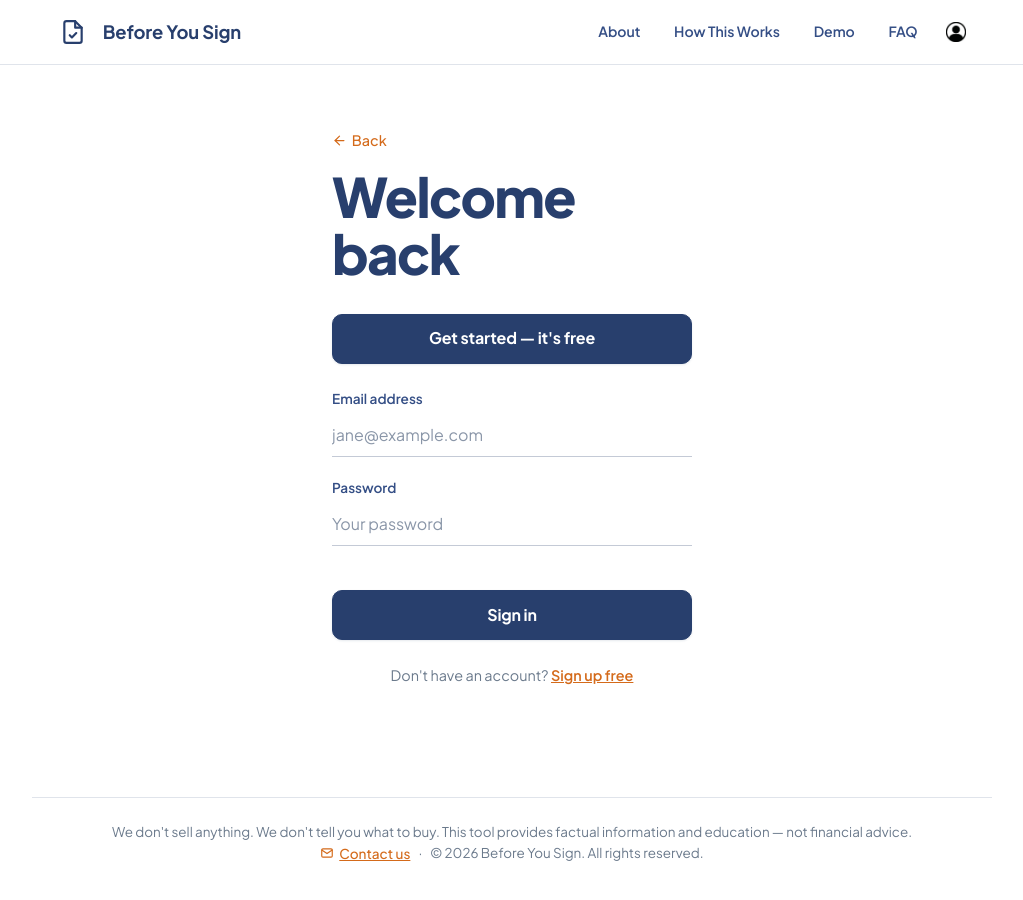
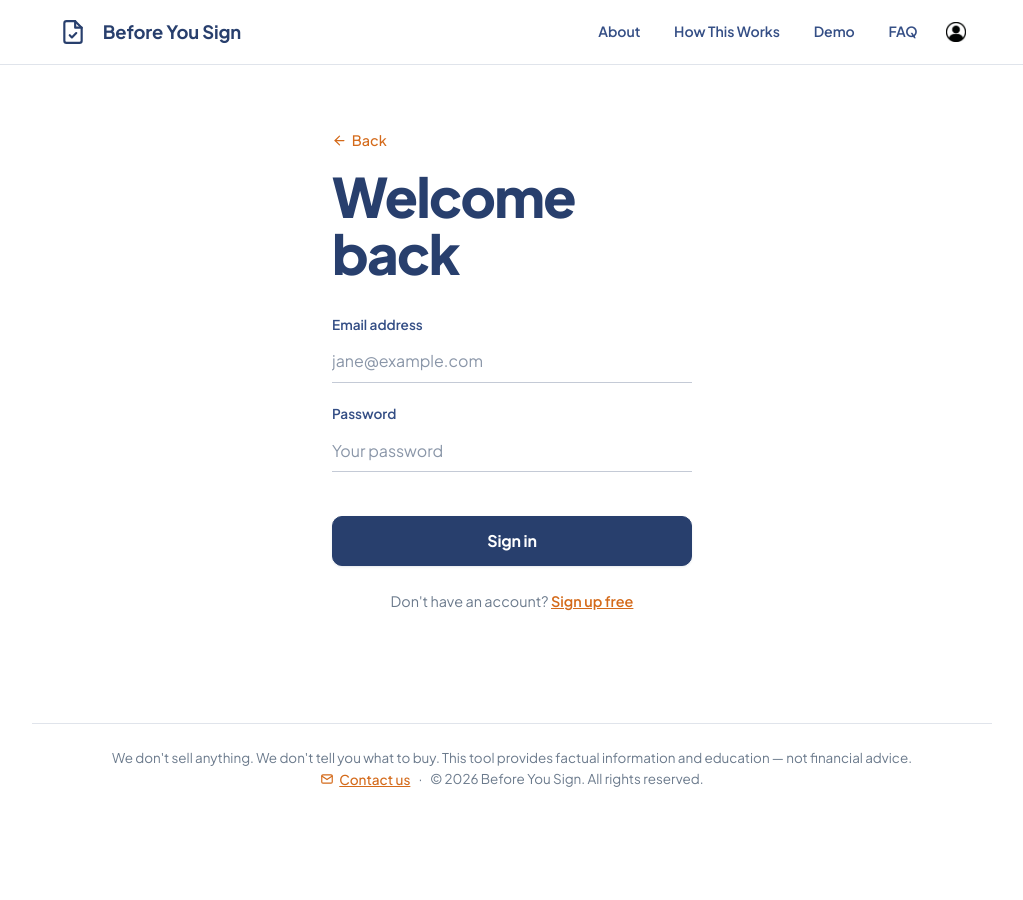
Before and after one commit to junhaochoo/Before-you-, a Next.js app in the folder apps/web/: page /login in a window 1280 px wide. Shown: the top 900 px of the page, without its empty margins (128-1151 px from the left). After the commit the page ends 830 px from the top, so only its background shows below. Built offline with nearby package versions, Linux system fonts and the light colour scheme.

Commit message:
fix(login): remove Get started button — already on homepage CTA

```diff
--- a/apps/web/app/login/page.tsx
+++ b/apps/web/app/login/page.tsx
@@ -32,21 +32,6 @@ export default function LoginPage() {
       <h1 style={{ marginTop: "0.5rem", marginBottom: "2rem" }}>
         {isSignUp ? "Create account" : "Welcome back"}
       </h1>
-
-      {!isSignUp && (
-        <button
-          type="button"
-          onClick={() => setIsSignUp(true)}
-          className="btn"
-          style={{
-            width: "100%",
-            justifyContent: "center",
-            marginBottom: "1.5rem",
-          }}
-        >
-          Get started — it's free
-        </button>
-      )}
 
       <form onSubmit={handleSubmit}>
         {isSignUp && (
```
